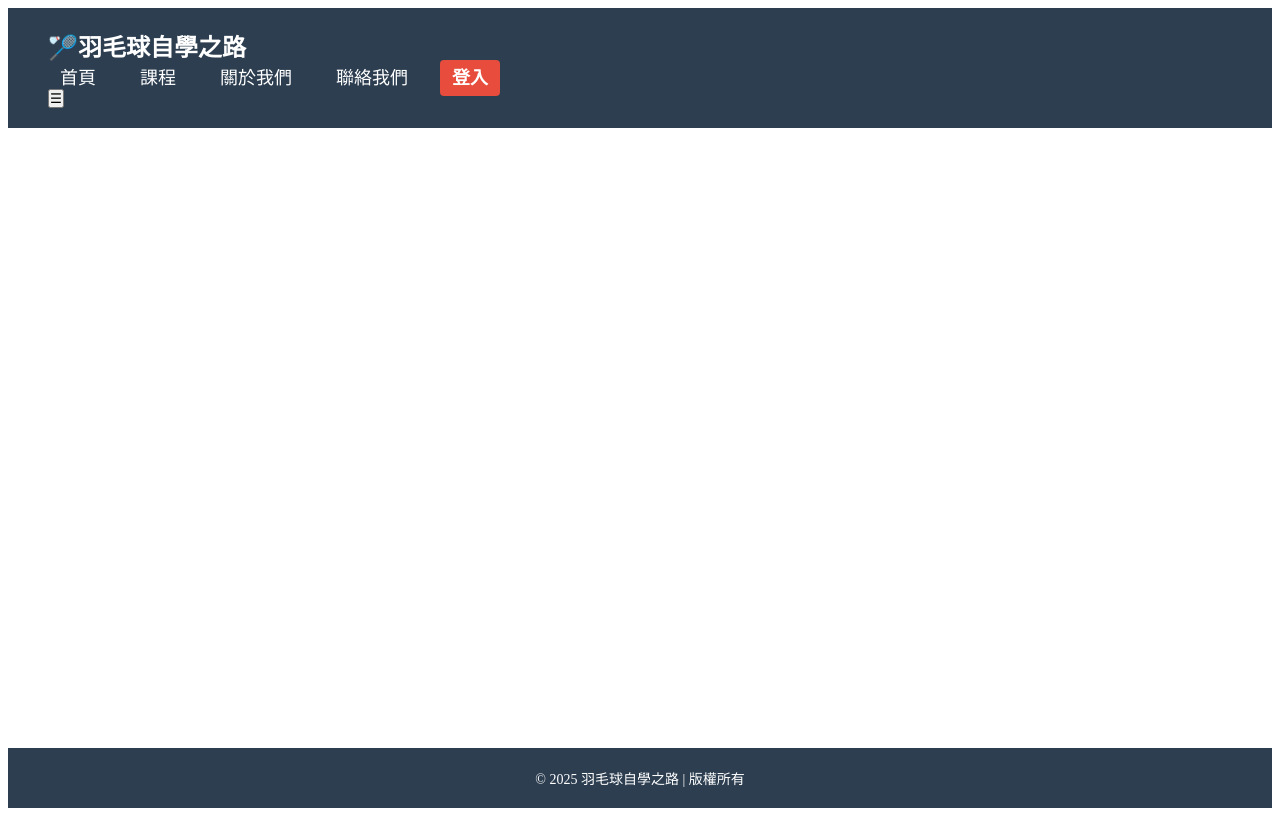
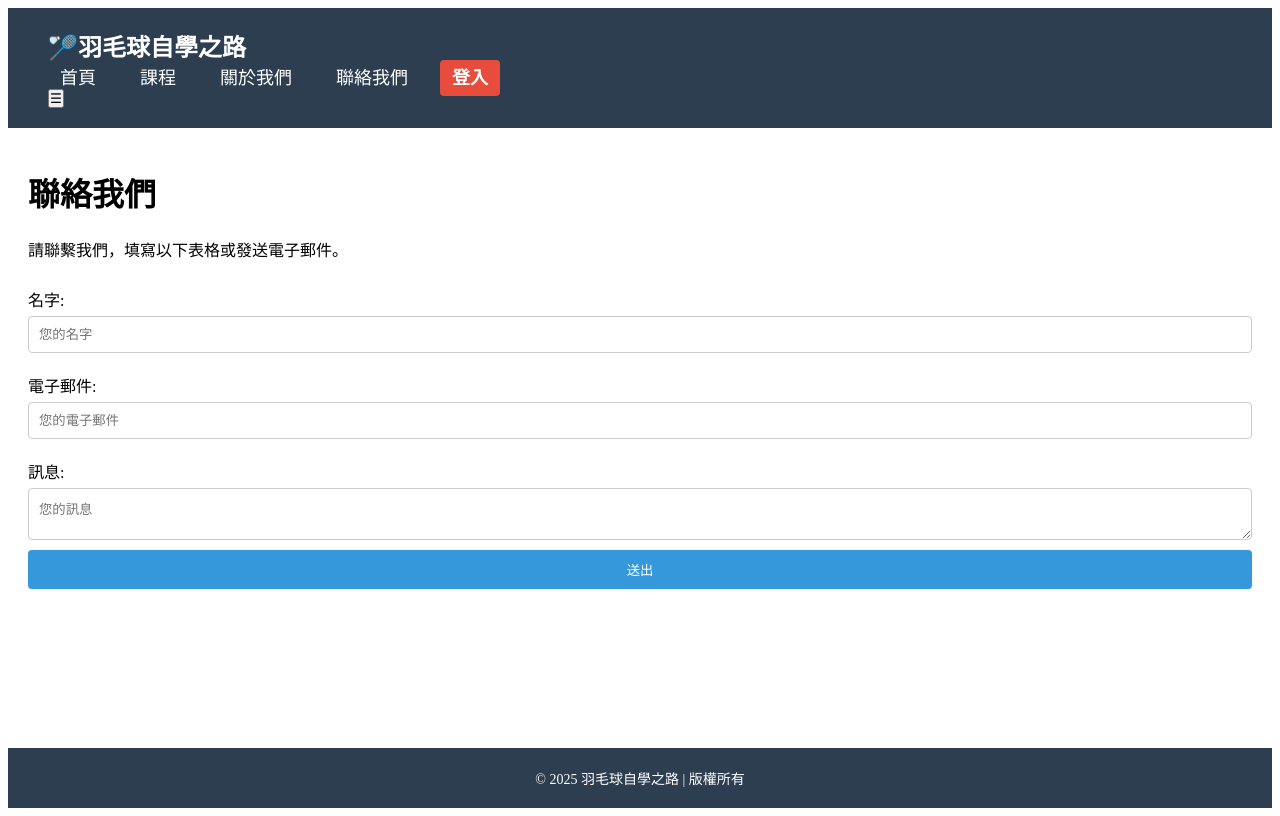
Before and after one commit to dannyangler/vitebadminton, a Vue app: page /contact in a window 1280 px wide. Built offline with nearby package versions, Linux system fonts and the light colour scheme.

Commit message:
add contact page

```diff
--- a/src/router.js
+++ b/src/router.js
@@ -2,11 +2,13 @@ import { createRouter, createWebHistory } from 'vue-router';
 import Home from './views/Home.vue';
 import About from './views/About.vue';
 import Courses from './views/Courses.vue'; // 加入課程頁面
+import Contact from './views/Contact.vue'; // 新增聯絡我們頁面
 
 const routes = [
   { path: '/', component: Home },
   { path: '/about', component: About },
   { path: '/courses', component: Courses }, // 新增課程頁面路由
+  { path: '/contact', component: Contact }, // 新增聯絡我們頁面路由
 ];
 
 const router = createRouter({
--- /dev/null
+++ b/src/views/Contact.vue
@@ -0,0 +1,61 @@
+<template>
+    <div class="contact-page">
+      <h1>聯絡我們</h1>
+      <p>請聯繫我們，填寫以下表格或發送電子郵件。</p>
+
+      <form>
+        <label for="name">名字:</label>
+        <input type="text" id="name" placeholder="您的名字">
+
+        <label for="email">電子郵件:</label>
+        <input type="email" id="email" placeholder="您的電子郵件">
+
+        <label for="message">訊息:</label>
+        <textarea id="message" placeholder="您的訊息"></textarea>
+
+        <button type="submit">送出</button>
+      </form>
+    </div>
+  </template>
+
+  <script>
+  export default {
+    name: "Contact"
+  };
+  </script>
+
+  <style scoped>
+  .contact-page {
+    padding: 20px;
+  }
+
+  form {
+    display: flex;
+    flex-direction: column;
+  }
+
+  label {
+    margin: 10px 0 5px;
+  }
+
+  input,
+  textarea {
+    padding: 10px;
+    margin-bottom: 10px;
+    border: 1px solid #ccc;
+    border-radius: 4px;
+  }
+
+  button {
+    padding: 10px 20px;
+    background-color: #3498db;
+    color: white;
+    border: none;
+    border-radius: 4px;
+    cursor: pointer;
+  }
+
+  button:hover {
+    background-color: #2980b9;
+  }
+  </style>
```
